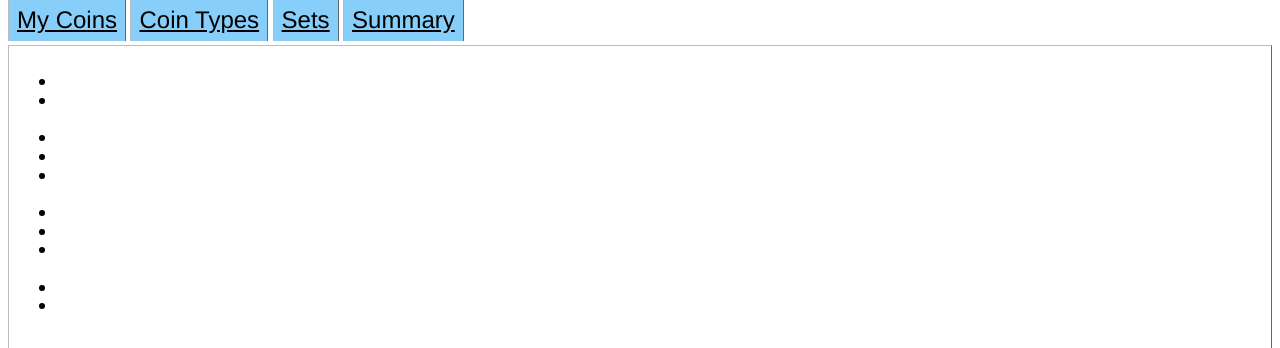
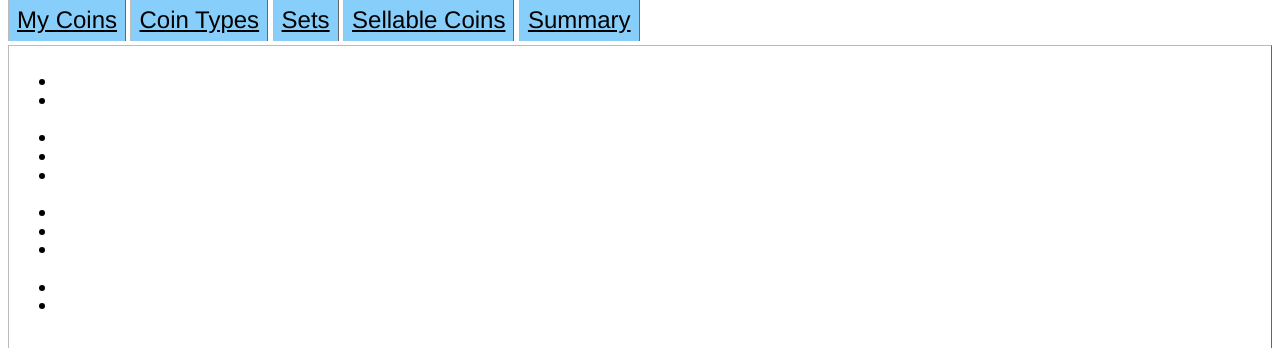
Before and after one commit to larc63/CoinHoarder, a plain HTML site: page index.html in a window 1280 px wide. Shown: the top 348 px of the page. Drawn offline with Linux system fonts and the light colour scheme; a script that the page names is missing.

Commit message:
Added sellable table

```diff
--- a/index.html
+++ b/index.html
@@ -191,6 +191,58 @@
                     </table>
                 </div>
             </div>
+            <div id="tab4"> <a href="#tab4">Sellable Coins</a>
+                <div>
+                    <table class="metals-table">
+                        <thead>
+                            <tr>
+                                <th>Actions</th>
+                                <!--                                <th>Id</th>-->
+                                <th>Active</th>
+                                <th>Is Permanent</th>
+                                <th>Year</th>
+                                <th>Country</th>
+                                <th>Mint</th>
+                                <th>Series</th>
+                                <th>Metal</th>
+                                <th>Weight</th>
+                                <th>Diameter</th>
+                                <th>Width</th>
+                                <th>Purchase Price</th>
+                                <th>Melt Price</th>
+                                <th>Current Price</th>
+                            </tr>
+                        </thead>
+                        <tbody data-bind="foreach: sellableCoins">
+                            <tr data-bind="css: {redborder: purchasePrice() <= 0}">
+                                <td>
+                                    <img src="images/edit.png" width="24px" height="24px" data-bind="click: $parent.editMyCoin.bind($data, $index())" />
+                                    <img src="images/copy.png" width="24px" height="24px" data-bind="click: $parent.copyMyCoin" />
+                                    <img src="images/delete.png" width="24px" height="24px" data-bind="click: $parent.deleteMyCoin.bind($data, $index())" />
+                                </td>
+                                <!--                                <td data-bind="text: id" class="numericalvalue">--</td>-->
+                                <td class="centered" data-bind="css: {inactive: false}">
+                                    <input type="checkbox" data-bind="checked: active"></input>
+                                </td>
+                                <td class="centered" data-bind="css: {permastack: false}">
+                                    <input type="checkbox" data-bind="checked: isPermaStack"></input>
+                                </td>
+                                <td data-bind="text: coinType().year">--</td>
+                                <td data-bind="text: coinType().country">--</td>
+                                <td data-bind="text: coinType().mint">--</td>
+                                <td data-bind="text: coinType().series">--</td>
+                                <td data-bind="text: coinType().metal">--</td>
+                                <td data-bind="text: format4(coinType().weight())" class="numericalvalue">--</td>
+                                <td data-bind="text: coinType().diameter" class="numericalvalue">--</td>
+                                <td data-bind="text: coinType().width" class="numericalvalue">--</td>
+                                <td data-bind="text: formatCurrency(purchasePrice()), css: {numericalvalue: true}">--</td>
+                                <td data-bind="text: formatCurrency(meltPrice())" class="numericalvalue">--</td>
+                                <td data-bind="text: formatCurrency(currentPrice())" class="numericalvalue">--</td>
+                            </tr>
+                        </tbody>
+                    </table>
+                </div>
+            </div>
 
             <div id="default2"> <a href="#default2">Summary</a>
                 <div>
--- a/js/index.js
+++ b/js/index.js
@@ -36,7 +36,7 @@ function ViewModel() {
     var i, c, type, self = this;
     this.coins = ko.observableArray([]);
     this.coinTypes = ko.observableArray([]);
-
+    this.sellableCoins = ko.observableArray([]);
     this.getCoinType = function (data) {
         var i, type = this.coinTypes().find(function (e) {
             return e.id() === data.coinTypeId
@@ -142,7 +142,19 @@ function ViewModel() {
         this.coins().push(c);
     }
     this.sortCoins();
+    this.sellableCoins(this.coins().filter(function (c) {
+        return c.isPermaStack() === false && c.active() === true;
+    }));
 
+    this.sellableCoins().sort(function (a, b) {
+        var t1 = a.purchasePrice(),
+            t2 = b.purchasePrice(),
+            c1 = a.currentPrice(),
+            c2 = c.currentPrice();
+        if (c1 - t1 < c2 - t2) return 1;
+        if (c1 - t1 > c2 - t2) return -1;
+        return 0;
+    });
 
     this.stagedIndex = 0;
     this.stagedCoinType = ko.observable();
```
